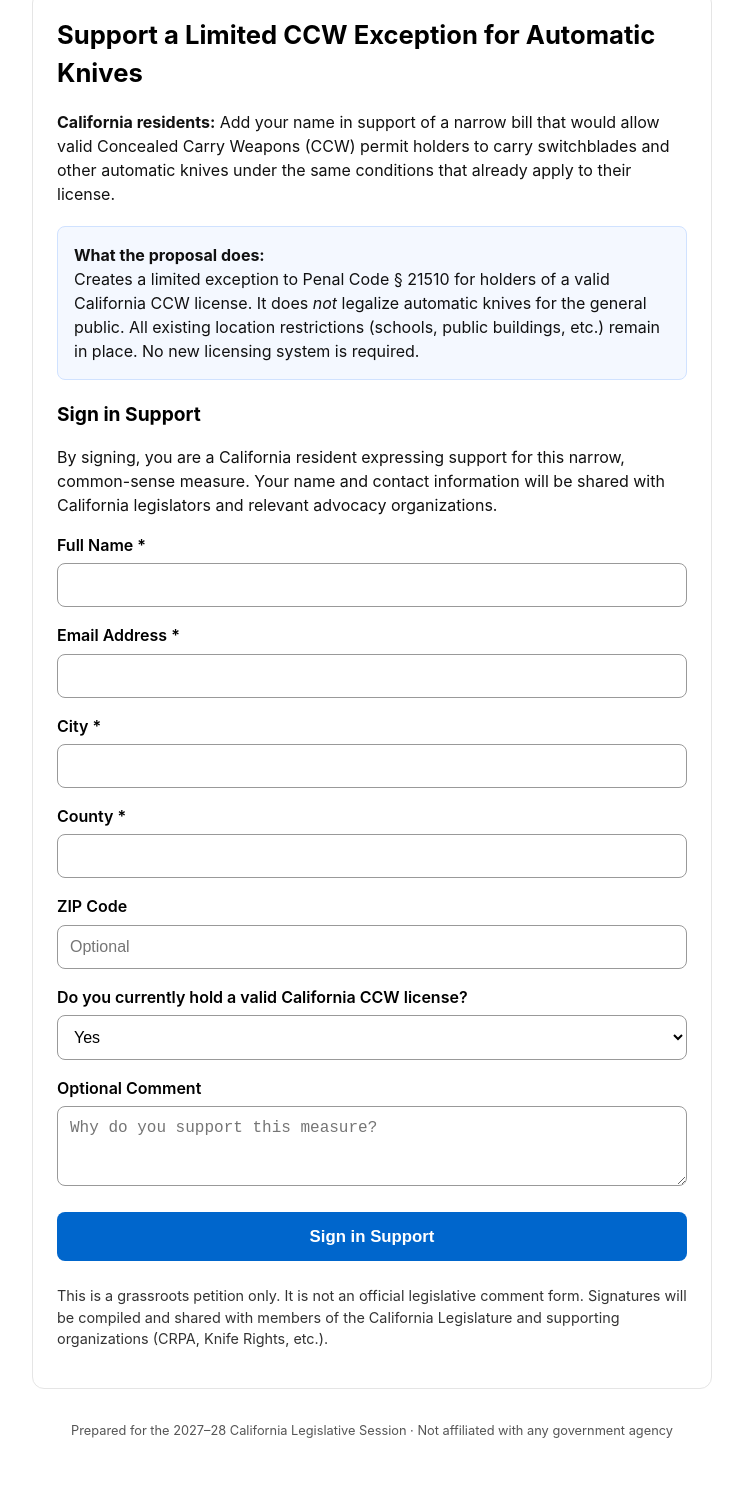
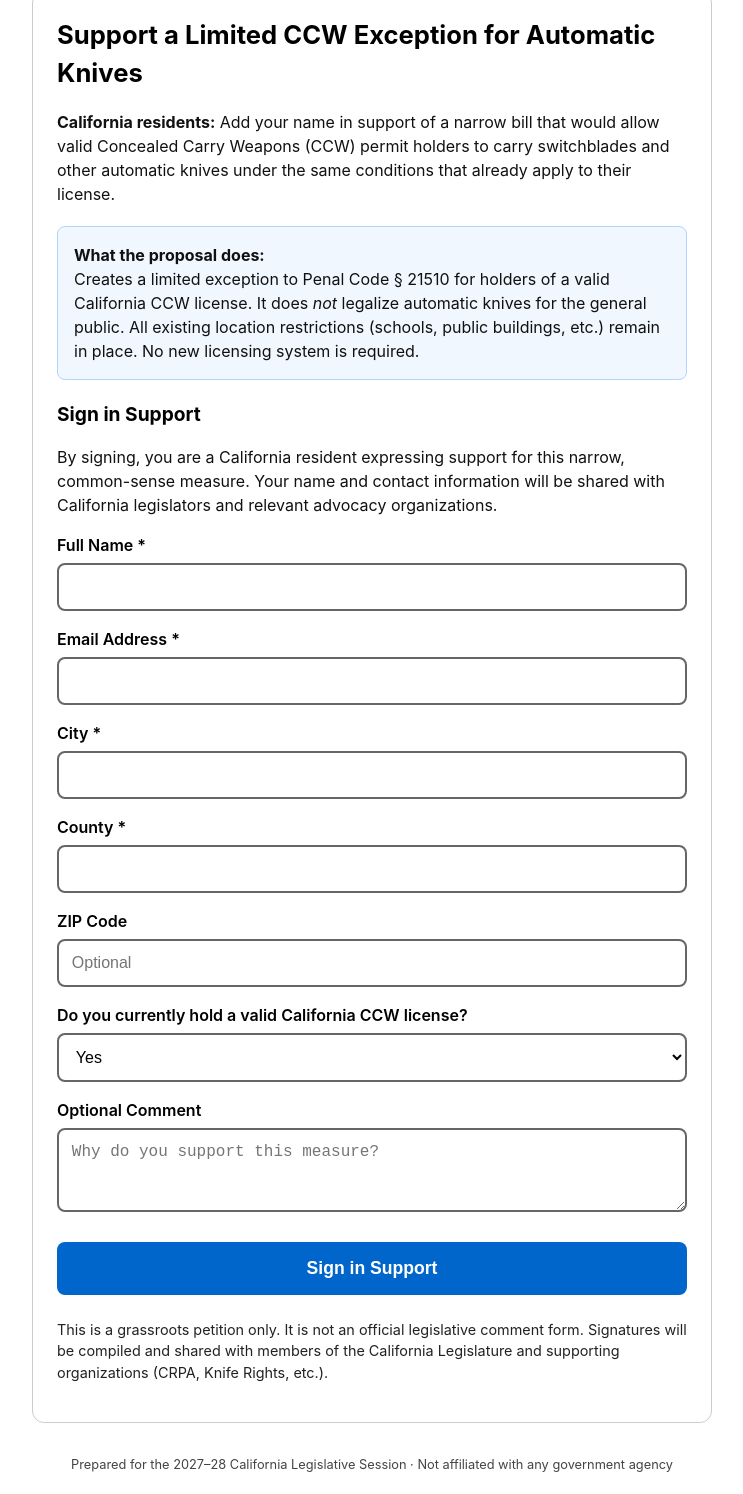
Before and after one commit to mlocke333/ccw-knife-petition, a plain HTML site: page index.html in a window 1280 px wide. Shown: the part 29-1523 px from the top of the page, without its empty margins (268-1011 px from the left). Before the commit the page ends 1490 px from the top, so only its background shows below. Drawn offline with Linux system fonts and the light colour scheme.

Commit message:
Force redeploy - high contrast form fix

```diff
--- a/index.html
+++ b/index.html
@@ -5,6 +5,7 @@
   <meta name="viewport" content="width=device-width, initial-scale=1.0">
   <title>Support the CCW Automatic Knife Exception | California</title>
   <style>
+    /* High-contrast version - no dark mode */
     body {
       font-family: -apple-system, BlinkMacSystemFont, "Segoe UI", Roboto, Helvetica, Arial, sans-serif;
       line-height: 1.5;
@@ -16,29 +17,29 @@
     }
     .card {
       background: #ffffff;
-      border: 1px solid #e5e5e5;
+      border: 1px solid #cccccc;
       border-radius: 12px;
       padding: 1.5rem;
     }
-    h1 { font-size: 1.6rem; margin-top: 0; color: #000; }
-    h2 { font-size: 1.2rem; color: #000; }
+    h1 { font-size: 1.6rem; margin-top: 0; color: #000000; }
+    h2 { font-size: 1.2rem; color: #000000; }
     .summary {
-      background: #f4f8ff;
+      background: #f0f7ff;
       padding: 1rem;
       border-radius: 8px;
       margin: 1.25rem 0;
-      border: 1px solid #d0e2ff;
+      border: 1px solid #b3d4ff;
     }
     label {
       display: block;
       margin: 1rem 0 0.4rem;
       font-weight: 600;
-      color: #000;
+      color: #000000;
     }
     input, select, textarea {
       width: 100%;
-      padding: 0.75rem;
-      border: 1px solid #999;
+      padding: 0.8rem;
+      border: 2px solid #666666;
       border-radius: 8px;
       font-size: 16px;
       background: #ffffff;
@@ -46,24 +47,24 @@
       box-sizing: border-box;
     }
     input:focus, select:focus, textarea:focus {
-      outline: 2px solid #0066cc;
+      outline: 3px solid #0066cc;
       border-color: #0066cc;
     }
     button {
       background: #0066cc;
       color: #ffffff;
       border: none;
-      padding: 0.9rem 1.5rem;
-      font-size: 1.05rem;
+      padding: 1rem 1.5rem;
+      font-size: 1.1rem;
       border-radius: 8px;
       cursor: pointer;
-      margin-top: 1.25rem;
+      margin-top: 1.5rem;
       width: 100%;
-      font-weight: 600;
+      font-weight: 700;
     }
-    button:active { background: #0052a3; }
-    .note { font-size: 0.9rem; color: #333; margin-top: 1.5rem; }
-    footer { margin-top: 2rem; font-size: 0.8rem; text-align: center; color: #555; }
+    button:active { background: #004c99; }
+    .note { font-size: 0.9rem; color: #222222; margin-top: 1.5rem; }
+    footer { margin-top: 2rem; font-size: 0.8rem; text-align: center; color: #444444; }
   </style>
 </head>
 <body>
```
